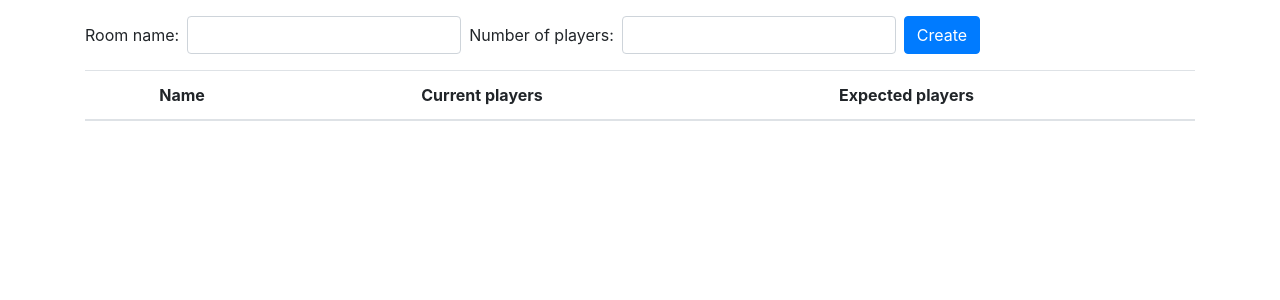
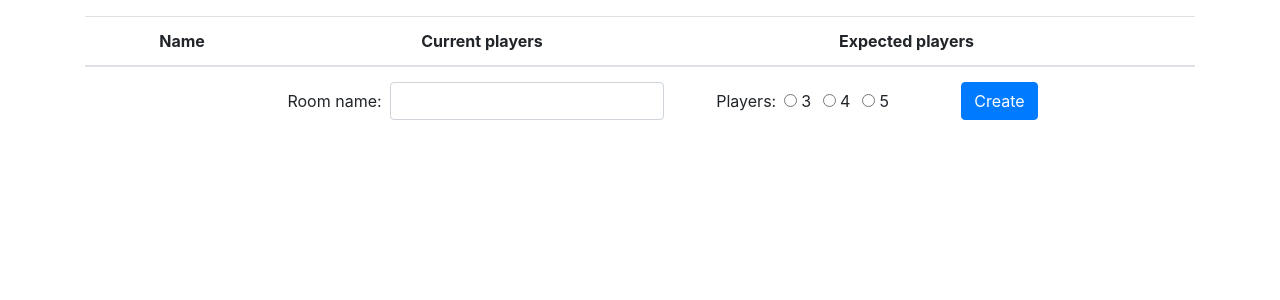
Before and after one commit to EgSergeenko/noir_boardgame, a Django app: page /lobby/ in a window 1280 px wide. Shown: the part 60-360 px from the top of the page. Run offline with Django 3.2, Linux system fonts and the light colour scheme; lists and menus that the app fills with data are empty; some libraries are stand-ins or nearby versions.

Commit message:
Rework logout, add rooms and games deletion, rework lobby and auth pages

```diff
--- a/game/room.py
+++ b/game/room.py
@@ -1,3 +1,7 @@
+import time
+from django.core.cache import cache
+
+
 class Room:
 
     def __init__(self, name, expected_players_number):
@@ -6,6 +10,7 @@ class Room:
         self.current_players = []
         self.is_full = False
         self.is_started = False
+        self.created_at = time.time()
 
     def add_player(self, player):
         self.current_players.append(player)
--- a/game/static/css/styles.css
+++ b/game/static/css/styles.css
@@ -231,7 +231,7 @@ main {
 }
 
 .user-form-container {
-    height: 100vh;
+    height: 90vh;
 }
 
 .user-form {
@@ -240,15 +240,29 @@ main {
     padding: 40px;
 }
 
-@media (min-width: 1200px) and (max-width: 1799px) {
+@media (min-width: 1200px) {
     .user-form {
         width: 35%;
     }
 }
 
-@media (max-width: 599px) {
+@media (min-width: 1600px) {
+    .user-form {
+        width: 45%;
+        font-size: 22px;
+    }
+}
+
+@media (min-width: 1600px) {
+    .user-form > h3 {
+        font-size: 40px;
+    }
+}
+
+@media (max-width: 550px) {
     .user-form {
         width: 90%;
+        font-size: 15px;
     }
 }
 
@@ -272,3 +286,10 @@ main {
 ::-webkit-scrollbar-thumb:hover {
     background: #555;
 }
+
+@media (min-width: 1600px) {
+    .lobby-content {
+        font-size: 23px;
+        min-width: 80%;
+    }
+}
--- a/game/templates/game/base.html
+++ b/game/templates/game/base.html
@@ -28,10 +28,15 @@
                 </div>
             </div>
             <div class="col">
-                <div class="float-right header-label">
+                <div class="float-right header-label d-flex">
                     {% if user.is_authenticated %}
                         {{ user.username }} |
-                        <a class="header-link" href="{% url 'logout' %}">Log out</a>
+                        <form method="post" action="{% url 'logout' %}">
+                            {% csrf_token %}
+                            <button style="background: none; border: none" type="submit">
+                                <a class="header-link">Log out</a>
+                            </button>
+                        </form>
                     {% else %}
                         <a class="header-link" href="{% url 'login' %}">Log in</a>
                     {% endif %}
--- a/game/templates/game/lobby.html
+++ b/game/templates/game/lobby.html
@@ -9,23 +9,7 @@
     <title>Lobby</title>
 {% endblock %}
 {% block content %}
-    <div class="container mt-3">
-        <form class="form-inline" method="post">
-            {% csrf_token %}
-            <div class="form-group">
-                <label for="inputRoomName">Room name:</label>
-                <input class="ml-2 mr-2 form-control" type="text" id="inputRoomName" name="room_name" required>
-            </div>
-            <div class="form-group">
-                <label for="inputPlayersNumber">Number of players:</label>
-                <input type="number" id="inputPlayersNumber" class="ml-2 mr-2 form-control"
-                       name="players_number" required>
-            </div>
-            <button class='btn btn-primary' type="submit">Create</button>
-            {% if exists %}
-                <p class="ml-3 text-danger mt-2">Room with the same name already exists.</p>
-            {% endif %}
-        </form>
+    <div class="container mt-3 lobby-content">
         <div class="mt-3">
             <table class="table table-striped text-center">
                 <thead>
@@ -49,5 +33,48 @@
                 </tbody>
             </table>
         </div>
+        <form class="form-inline justify-content-around" method="post">
+            {% csrf_token %}
+            <div class="row align-items-center">
+                <div class="form-group col-12 col-sm-12 col-md-7 col-lg-7 col-xl-7">
+                    <label for="inputRoomName">Room name:</label>
+                    <input class="ml-2 mr-2 form-control" type="text" id="inputRoomName" name="room_name" required>
+                </div>
+                <div class="form-group d-flex align-items-baseline mt-md-0 mt-lg-0 mt-sm-3 col-12 col-sm-5 col-md-4 col-lg-4 col-xl-4">
+                    <label class="mr-2">Players:</label>
+                    <div class="form-check form-check-inline">
+                        <input class="form-check-input" type="radio" name="players_number" id="inlineRadio1"
+                               value="3">
+                        <label class="form-check-label" for="inlineRadio1">3</label>
+                    </div>
+                    <div class="form-check form-check-inline">
+                        <input class="form-check-input" type="radio" name="players_number" id="inlineRadio2"
+                               value="4">
+                        <label class="form-check-label" for="inlineRadio2">4</label>
+                    </div>
+                    <div class="form-check form-check-inline">
+                        <input class="form-check-input" type="radio" name="players_number" id="inlineRadio3"
+                               value="5">
+                        <label class="form-check-label" for="inlineRadio3">5</label>
+                    </div>
+                </div>
+                {#            <div class="form-check form-check-inline">#}
+                {#                <input required class="form-check-input" type="radio" name="players_number" id="inlineRadio4"#}
+                {#                       value="1">#}
+                {#                <label class="form-check-label" for="inlineRadio4">1</label>#}
+                {#            </div>#}
+                {#            <div class="form-check form-check-inline">#}
+                {#                <input class="form-check-input" type="radio" name="players_number" id="inlineRadio5"#}
+                {#                       value="2">#}
+                {#                <label class="form-check-label" for="inlineRadio5">2</label>#}
+                {#            </div>#}
+                <div class="col-1 mt-sm-3 mt-0 mt-md-0 mt-lg-0">
+                    <button class='btn btn-primary' type="submit">Create</button>
+                </div>
+            </div>
+        </form>
+        {% if exists %}
+            <p class="text-danger mt-2 text-lg-center text-md-center">Room with the same name already exists.</p>
+        {% endif %}
     </div>
 {% endblock %}
--- a/game/templates/game/login.html
+++ b/game/templates/game/login.html
@@ -6,7 +6,7 @@
     <div class="container d-flex justify-content-center align-items-center user-form-container">
         <form class="user-form" method="post">
             {% csrf_token %}
-            <h1 class="h3">Log in</h1>
+            <h3 class="h3">Log in</h3>
             <div class="form-group">
                 <label for="inputUsername">Username:</label>
                 <input type="text" id="inputUsername" class="form-control" name="username" required>
--- a/game/templates/game/logout.html
+++ b/game/templates/game/logout.html
@@ -6,7 +6,7 @@
     <div class="container d-flex justify-content-center align-items-center user-form-container">
         <form class="user-form" method="post">
             {% csrf_token %}
-            <h1 class="h3">Log out</h1>
+            <h3 class="h3">Log out</h3>
             <div class="d-flex justify-content-center">
                 <button class="btn btn-primary w-50 m-3" type="submit">Log out</button>
             </div>
--- a/game/templates/game/signup.html
+++ b/game/templates/game/signup.html
@@ -7,7 +7,7 @@
     <div class="container d-flex justify-content-center align-items-center user-form-container">
         <form method="post" class="user-form">
             {% csrf_token %}
-            <h1 class="h3">Sign up</h1>
+            <h3 class="h3">Sign up</h3>
             <div class="form-group">
                 <label for="inputUsername">Username:</label>
                 <input type="text" id="inputUsername" class="form-control" name="username" required>
--- a/game/views.py
+++ b/game/views.py
@@ -35,7 +35,7 @@ def lobby(request):
         if not request.user.is_authenticated:
             return redirect('/login/')
         room_name = request.POST.get('room_name')
-        players_number = int(request.POST.get('players_number'))
+        players_number = int(request.POST.get('players_number')[0])
         current_rooms = cache.get_or_set('rooms', {}, None)
         if room_name in current_rooms.keys():
             exists = True
@@ -87,7 +87,6 @@ def signup(request):
         username = request.POST.get('username')
         password = request.POST.get('password')
         password_confirmation = request.POST.get('password_confirmation')
-        print(password, password_confirmation)
         if password_confirmation != password:
             passwords_mismatch = True
             return render(request, 'game/signup.html',
```
Also changed, not shown: game/consumers.py (+8 -0 lines).
